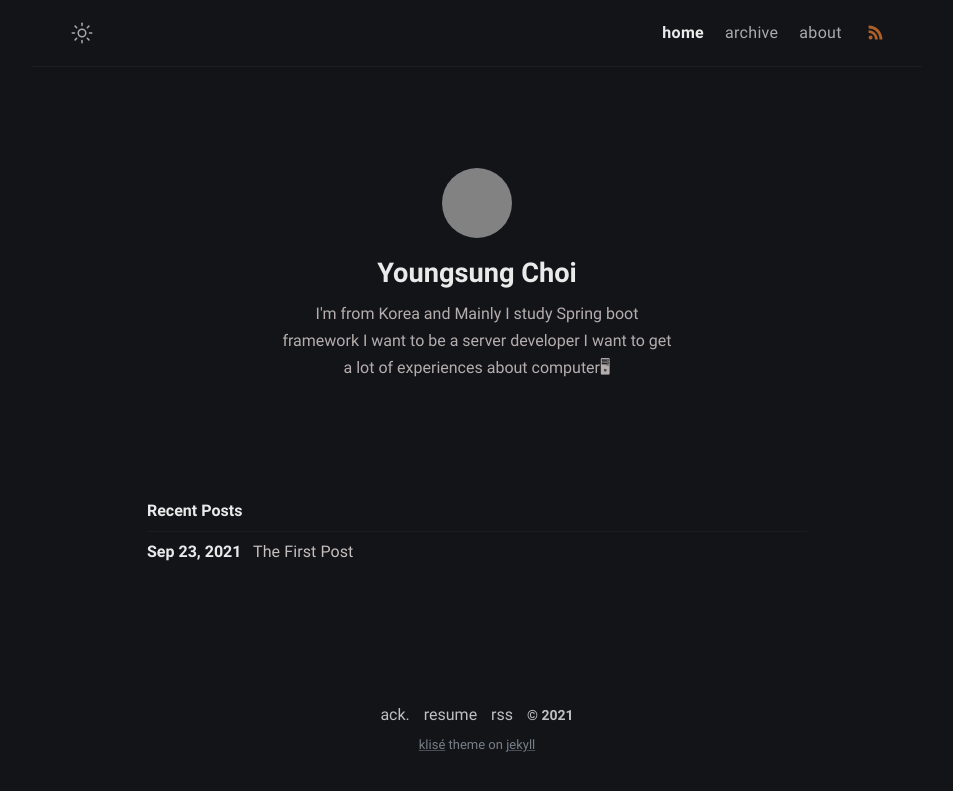
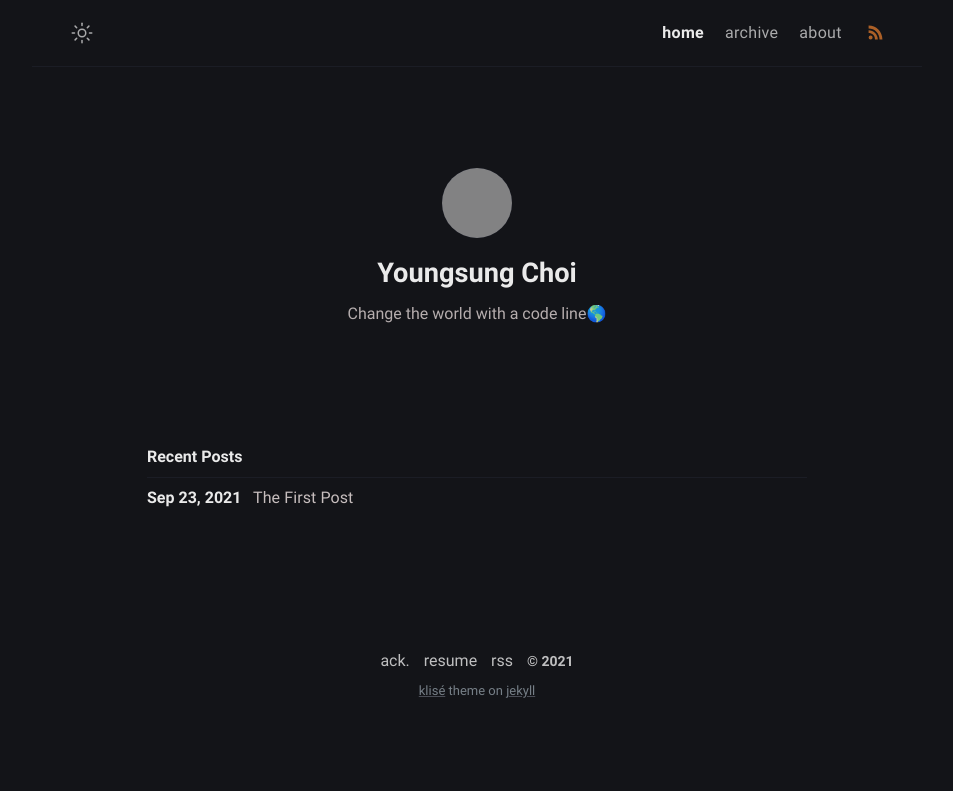
Before and after one commit to yeoung004/yeoung004.github.io, a Jekyll site: the page built from index.md, in a window 1280 px wide. Shown: the top 791 px of the page, without its empty margins (163-1116 px from the left). Built offline with Jekyll 4.4.1, drawn with Linux system fonts in a browser that asks for light colours; grey boxes are pictures that could not be loaded.

Commit message:
Update _config.yml
test

```diff
--- a/_config.yml
+++ b/_config.yml
@@ -11,8 +11,7 @@ mode: dark # default theme "dark" | "light"
 # Profile settings
 author:
   name: Youngsung Choi # author name
-  bio:  I'm from Korea and Mainly I study Spring boot framework I want to be a server developer
-   I want to get a lot of experiences about computer🖥 # tell to the world
+  bio:  Change the world with a code line🌎
   username: YoungSung # general username
   github: yeoung004 # github username
   email: yeoung004@gmail.com # email adress
```
